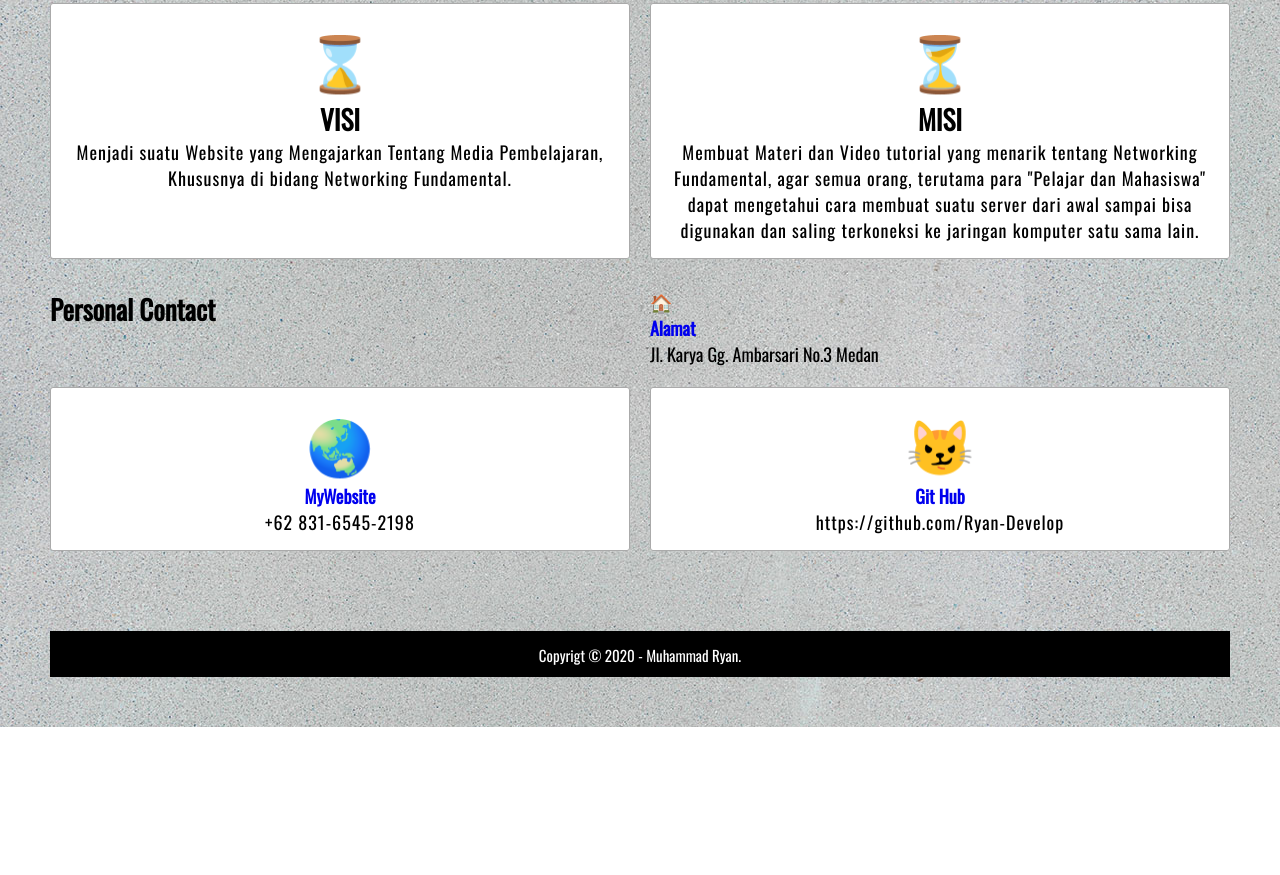
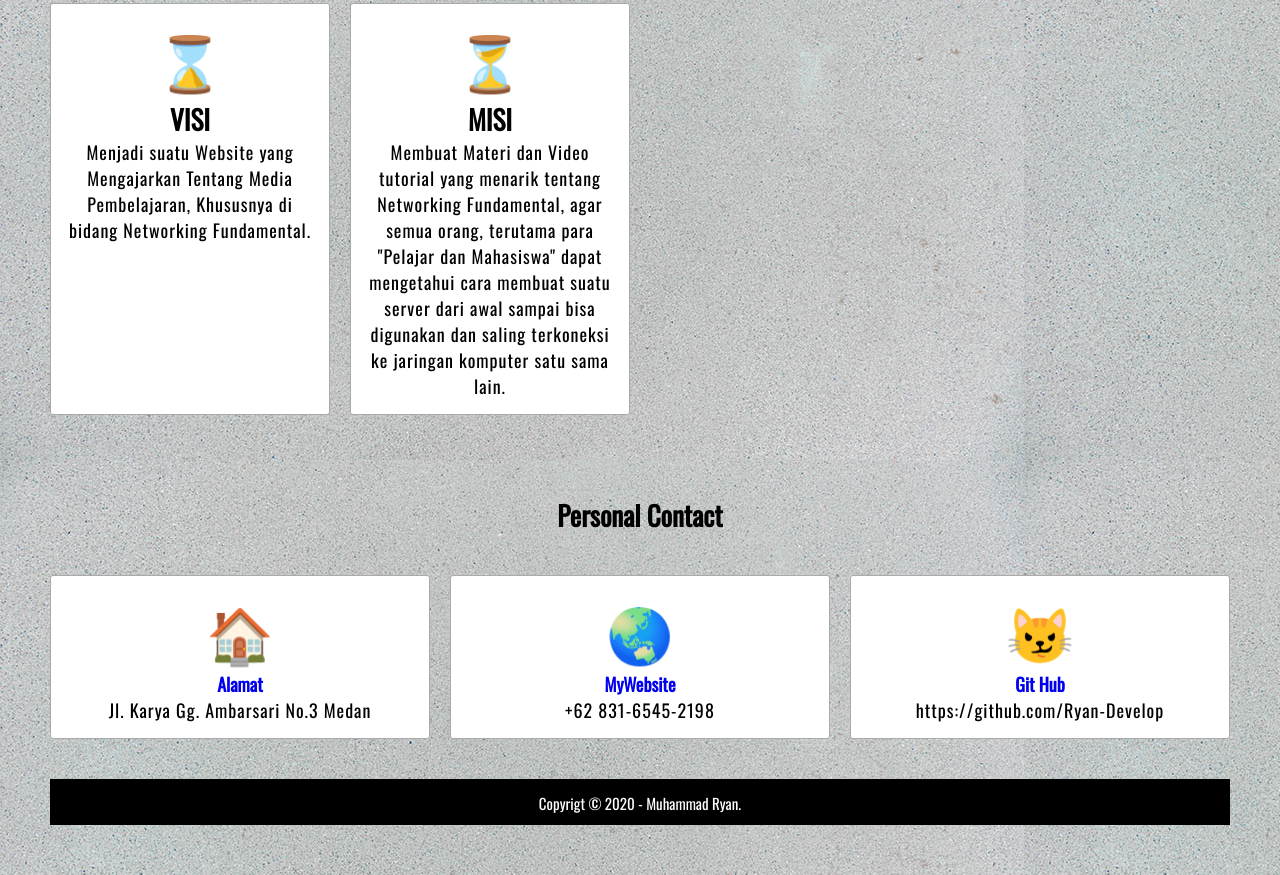
Before and after one commit to Ryan-Develop/Ryan-Develop.github.io, a plain HTML site: page home.html in a window 1280 px wide. Shown: the part 1403-2278 px from the top of the page. Before the commit the page ends 2130 px from the top, so only its background shows below. Drawn offline with nearby package versions, Linux system fonts and the light colour scheme.

Commit message:
mengedit ukuran di css dan html

```diff
--- a/home.html
+++ b/home.html
@@ -100,9 +100,9 @@
 
 
 		<!-- Contact -->
-		<section class="services">
-			<h2>Personal Contact</h2>
-			<div class="contact">
+		<section class="contacts">
+			<h1>Personal Contact</h1>
+			<div class="service">
 				<div class="icon">🏠</div>
 				<h4><a href="https://www.google.co.id/maps/place/Gg.+Ambarsari,+Karang+Berombak,+Kec.+Medan+Bar.,+Kota+Medan,+Sumatera+Utara/" style="text-decoration:none" target="blank">Alamat</a></h4>
 				<p>Jl. Karya Gg. Ambarsari No.3 Medan</p>
--- a/style.css
+++ b/style.css
@@ -251,7 +251,7 @@ body {
 /* pembelajaran, visi misi */
 .pembelajaran {
 	display: grid;
-	grid-template-columns: repeat(auto-fit, minmax(500px, 1fr));
+	grid-template-columns: repeat(auto-fit, minmax(240px, 1fr));
 	gap: 20px;
 	margin-bottom: 30px;
 	margin-top: 30px;
@@ -269,7 +269,7 @@ body {
 /* video tutorial */
 .tutorial {
 	display: grid;
-	grid-template-columns: repeat(auto-fit, minmax(400px, 1fr));
+	grid-template-columns: repeat(auto-fit, minmax(250px, 1fr));
 	gap: 20px;
 	margin-bottom: 30px;
 	margin-top: 30px;
@@ -285,17 +285,17 @@ body {
 }
 
 /* Bagian Contact */
-/*.contacts {
+.contacts {
 	display: grid;
-	grid-template-columns: repeat(auto-fit, minmax(400px, 1fr));
+	grid-template-columns: repeat(auto-fit, minmax(352px, 1fr));
 	gap: 20px;
 }
 
-.contacts h2 {
+.contacts h1 {
 
 /*	grid-column-start: 1;
 	grid-column-end: -1; */
-/*	grid-column: 1 / -1;
+	grid-column: 1 / -1;
 	text-align: center;
 	margin-bottom: 20px;
 	margin-top: 50px;
@@ -303,14 +303,14 @@ body {
 
 /* Video */
 video {
-	width: 350px;
+	width: 250px;
 }
 
 
 /*Bagian Footer - Copyright*/
 footer {
 	display: grid;
-	grid-template-columns: repeat(auto-fit, minmax(400px, 1fr));
+	grid-template-columns: repeat(auto-fit, minmax(100%, 1fr));
 	background-color: black;
 	padding: 10px;
 	text-align: center;
```
Also changed, not shown: index.html (+2 -2 lines), learning_materials.html (+2 -2 lines), learning_materials_step1.html (+2 -2 lines), learning_materials_step2.html (+2 -2 lines), learning_materials_step3.html (+2 -2 lines), learning_materials_step4.html (+2 -2 lines), tutorial.html (+3 -3 lines).
